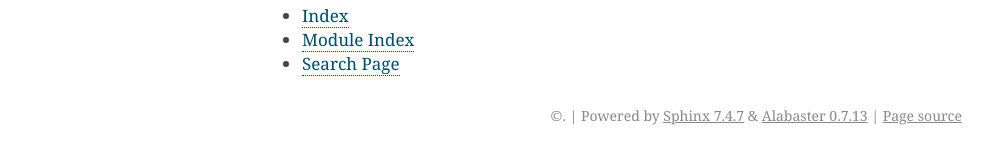
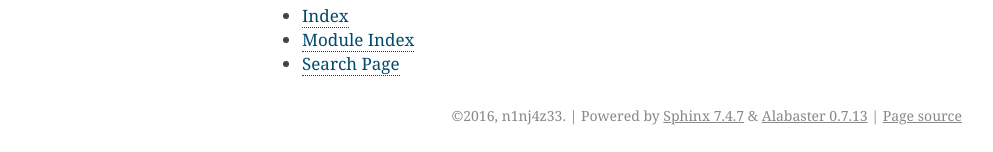
Before and after one commit to n1nj4z33/iqoptionapi, a Sphinx documentation site: the page built from docs/index.rst, in a window 1280 px wide. Shown: the part 974-1126 px from the top of the page, without its empty margins (148-1141 px from the left). Built offline with Sphinx 7.4.7, drawn with Linux system fonts in a browser that asks for light colours; part of the change alters nothing that is shown.

Commit message:
+ fix docs;

```diff
--- a/docs/conf.py
+++ b/docs/conf.py
@@ -13,4 +13,14 @@ master_doc = "index"
 
 autoclass_content = "both"
 
-html_static_path = ['_static']
+html_static_path = ["_static"]
+
+templates_path = ['_templates']
+
+project = "iqapi"
+
+copyright = "2016, n1nj4z33"
+
+author = "n1nj4z33"
+
+version = "0.1"
--- a/docs/index.rst
+++ b/docs/index.rst
@@ -1,5 +1,5 @@
 .. iqapi documentation master file, created by
-   sphinx-quickstart on Sun Aug 28 16:13:14 2016.
+   sphinx-quickstart on Sun Aug 28 16:48:39 2016.
    You can adapt this file completely to your liking, but it should at least
    contain the root `toctree` directive.
 
```
